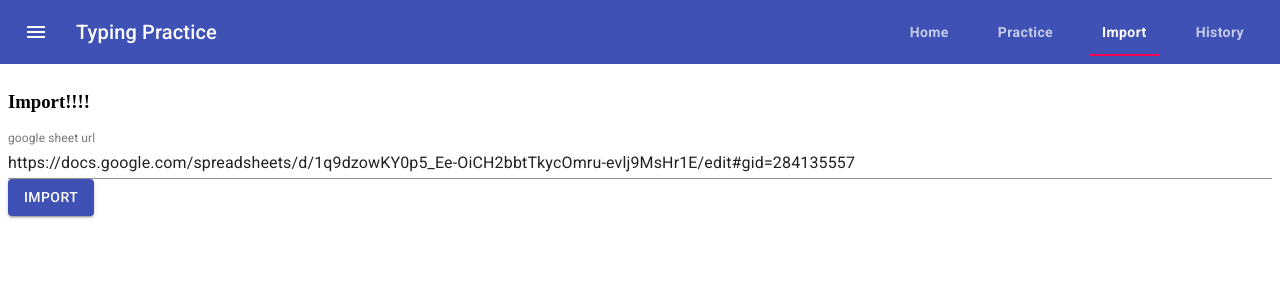
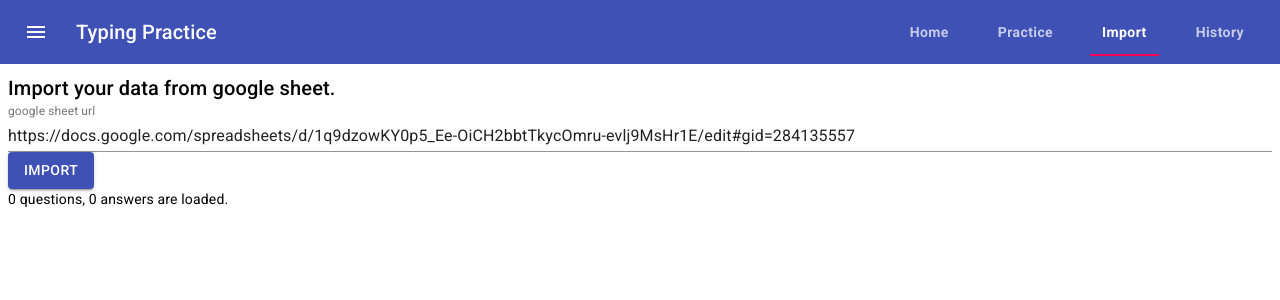
Before and after one commit to mechurak/typing-practice-web, a React (Create React App) app: page /import in a window 1280 px wide. Shown: the top 300 px of the page. Built offline with nearby package versions, Linux system fonts and the light colour scheme.

Commit message:
Add current import status message

```diff
--- a/src/components/ui/Import.js
+++ b/src/components/ui/Import.js
@@ -1,4 +1,4 @@
-import { Button, TextField } from "@material-ui/core";
+import { Button, TextField, Typography } from "@material-ui/core";
 import { useState } from "react";
 import Tabletop from "tabletop";
 
@@ -9,6 +9,10 @@ export default function Practice() {
   const [sheetUrl, setSheetUrl] = useState(
     "https://docs.google.com/spreadsheets/d/1q9dzowKY0p5_Ee-OiCH2bbtTkycOmru-evlj9MsHr1E/edit#gid=284135557"
   );
+  const [isImporting, setIsImporting] = useState(false);
+
+  const questions = JSON.parse(localStorage.getItem(QUESTIONS_LS)) || [];
+  const answers = JSON.parse(localStorage.getItem(ANSWERS_LS)) || [];
 
   const handleUrlChange = (event) => {
     const {
@@ -17,8 +21,9 @@ export default function Practice() {
     setSheetUrl(value);
   };
 
-  const loadSheet = (event) => {
+  const loadSheet = () => {
     console.log("loadSheet()", sheetUrl);
+    setIsImporting(true);
     Tabletop.init({
       key: sheetUrl,
       callback: (data, tabletop) => {
@@ -28,6 +33,7 @@ export default function Practice() {
         localStorage.setItem(QUESTIONS_LS, JSON.stringify(questions));
         console.log(answers);
         localStorage.setItem(ANSWERS_LS, JSON.stringify(answers));
+        setIsImporting(false);
       },
       simpleSheet: true,
     });
@@ -35,7 +41,7 @@ export default function Practice() {
 
   return (
     <div>
-      <h3>Import!!!!</h3>
+      <Typography variant="h6">Import your data from google sheet.</Typography>
       <TextField
         label="google sheet url"
         defaultValue={sheetUrl}
@@ -45,6 +51,13 @@ export default function Practice() {
       <Button variant="contained" color="primary" onClick={loadSheet}>
         Import
       </Button>
+      {isImporting ? (
+        <Typography variant="body2">Importing...</Typography>
+      ) : (
+        <Typography variant="body2">
+          {questions.length} questions, {answers.length} answers are loaded.
+        </Typography>
+      )}
     </div>
   );
 }
```
